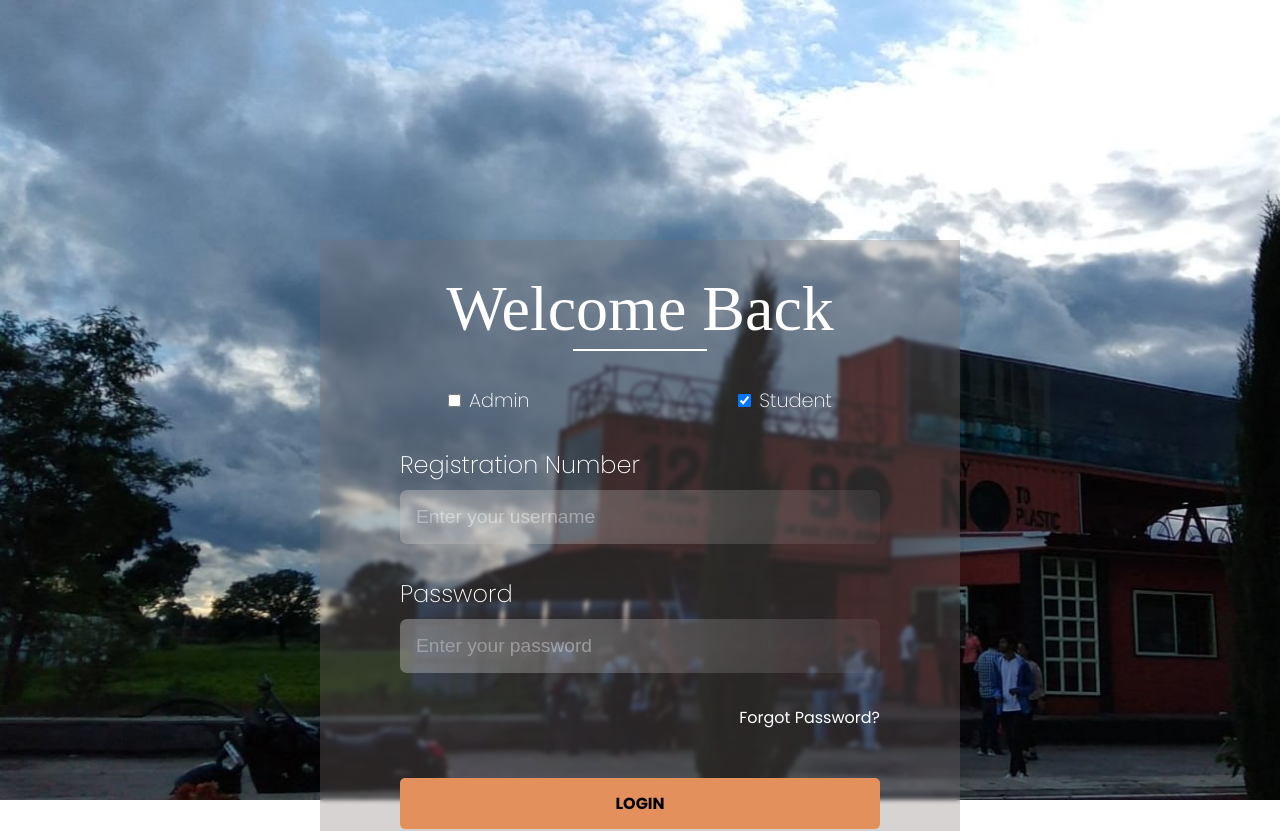
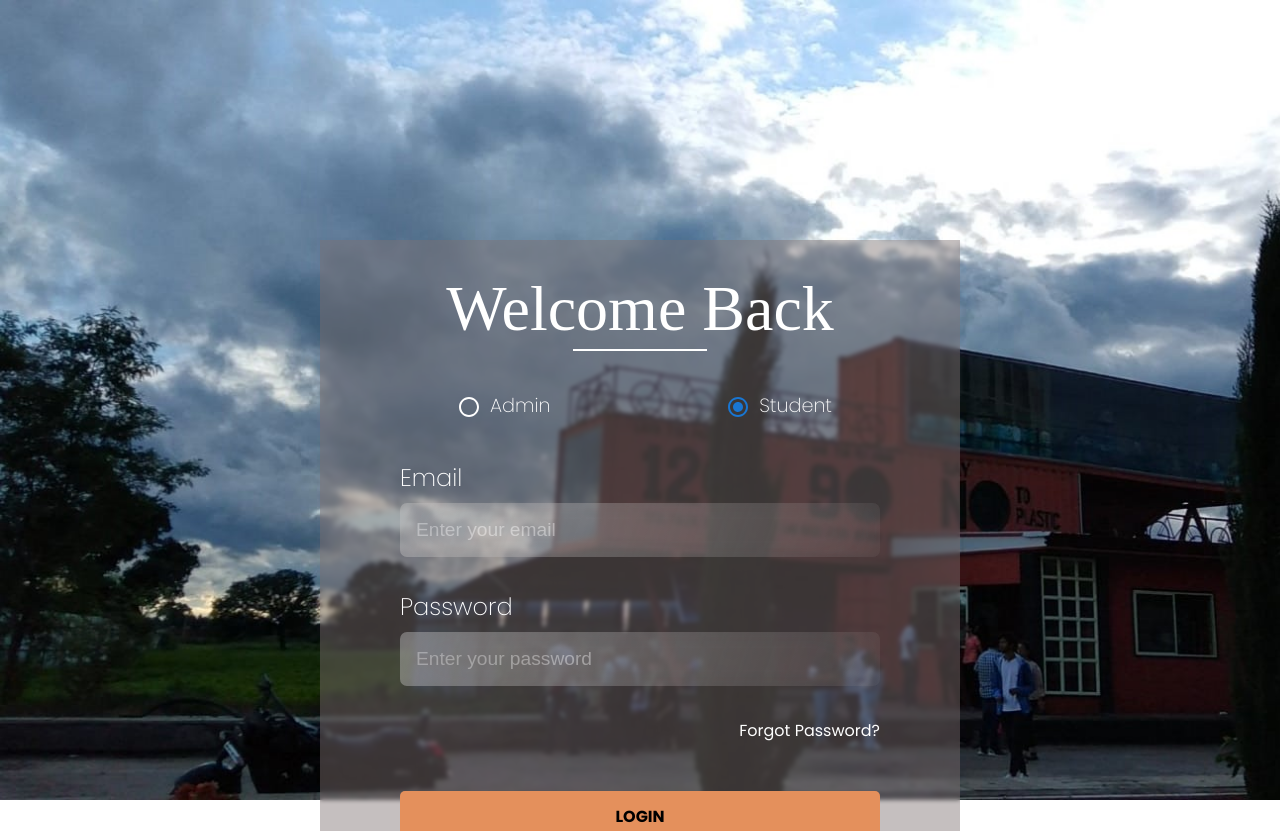
Before and after one commit to nabihaakhann/UnderBelly-Express, a React (Create React App) app in the folder Client/: page / in a window 1280 px wide. Shown: the top 831 px of the page. Built offline with nearby package versions, Linux system fonts and the light colour scheme; a web font is replaced by a local one.

Commit message:
Admin Page added
- Added verfication for checkbox in the RegistrationForm
- Converted checkboxes to radio's on LoginPage for Admin & Student Login

```diff
--- a/Client/src/App.js
+++ b/Client/src/App.js
@@ -1,6 +1,7 @@
 import './index.css';
 import LoginPage from './components/LoginPage/LoginPage';
 import HomePage from './components/HomePage';
+import AdminPage from './components/AdminPage';
 import ErrorPage from './components/ErrorPage';
 
 import {createBrowserRouter, RouterProvider} from 'react-router-dom';
@@ -21,6 +22,10 @@ function App() {
     {
       path: '/:userId/home',
       element: <HomePage />,
+    },
+    {
+      path: '/:adminId/admin',
+      element: <AdminPage />
     }
   ])
 
--- /dev/null
+++ b/Client/src/components/AdminPage.jsx
@@ -0,0 +1,5 @@
+export default function AdminPage(){
+    return (
+        <div>This is the admin page</div>
+    )
+}
--- a/Client/src/components/LoginPage/LoginForm.jsx
+++ b/Client/src/components/LoginPage/LoginForm.jsx
@@ -10,13 +10,14 @@ import {
 
 import { useState } from 'react';
 import { useNavigate } from 'react-router-dom';
+import {Radio} from '@mui/material';
 
 export default function LoginForm({register, setOutput, clearOutput, showOutput}){
     const [loginFormData, setLoginFormData] = useState({
         email: '',
         password: '',
-        user: 'student'
     })
+    const [selectedUserLevel, setSelectedUserLevel] = useState('student');
 
     // For Redirecting to another url
     const navigate = useNavigate();
@@ -30,20 +31,12 @@ export default function LoginForm({register, setOutput, clearOutput, showOutput}
         })
     }
 
-    function addCheckboxValue(id){
-        if(id.indexOf('admin') !== -1){
-            setLoginFormData(prevData => {
-                return {
-                    ...prevData,
-                    user: 'admin'
-                }
-            })
-        }
-    }
-
     function onSubmitLoginForm(){
         console.table(loginFormData);
+        console.log('User level selected: ' + selectedUserLevel);
 
+        if(loginFormData.email.length !== 0 && loginFormData.password.length !== 0){
+            if(selectedUserLevel === 'student'){
                 fetch('/login', {
                     method: 'POST',
                     headers: {'Content-Type': 'application/json'},
@@ -59,6 +52,30 @@ export default function LoginForm({register, setOutput, clearOutput, showOutput}
                         navigate(`/${response.userId}/home`);
                     }
                 })
+            }
+            else{
+                fetch('/login/admin', {
+                    method: 'POST',
+                    headers: {'Content-Type': 'application/json'},
+                    body: JSON.stringify(loginFormData)
+                })
+                .then(response => response.json())
+                .then(response => {
+                    console.log(response);
+                    setOutput(response.responseMessage);
+                    clearOutput();
+
+                    if(response.success){
+                        navigate(`/${response.userId}/admin`)
+                    }
+                })
+            }
+        }
+        else{
+            setOutput('Blank Email or Password Detected');
+            clearOutput();
+        }
+
     }
 
     // Styling objects
@@ -86,20 +103,35 @@ export default function LoginForm({register, setOutput, clearOutput, showOutput}
                 <Divider width='28%' />
 
                 <div style={checkboxWrapper}>
-                    {/* Make elements radio instead of checkbox */}
                     <div>
-                        <input type='checkbox' id='admin-checkbox' className='input-checkbox' onClick={event => addCheckboxValue(event.target.id)}/>
+                        {/* <input type='checkbox' id='admin-checkbox' className='input-checkbox' onClick={event => addCheckboxValue(event.target.id)}/> */}
+                        <Radio
+                            value='admin'
+                            checked={selectedUserLevel === 'admin'}
+                            onChange={(event)=> setSelectedUserLevel(event.target.value)}
+                            sx={{
+                                color: 'white'
+                            }}
+                        />
                         <label for='admin-checkbox' style={{fontWeight: '200'}}>Admin</label>
                     </div>
                     <div>
-                        <input type='checkbox' id='student-checkbox' className='input-checkbox' checked onClick={event => addCheckboxValue(event.target.id)}/>
+                        {/* <input type='checkbox' id='student-checkbox' className='input-checkbox' checked onClick={event => addCheckboxValue(event.target.id)}/> */}
+                        <Radio
+                            value='student'
+                            checked={selectedUserLevel === 'student'}
+                            onChange={(event)=> setSelectedUserLevel(event.target.value)}
+                            sx={{
+                                color: 'white'
+                            }}
+                        />
                         <label for='student-checkbox' style={{fontWeight: '200'}}>Student</label>
                     </div>
                 </div>
 
                 <Input
-                    labelText='Registration Number'
-                    placeholder='Enter your username'
+                    labelText='Email'
+                    placeholder='Enter your email'
                     type='email'
                     name='email'
                     value={loginFormData.email}
--- a/Client/src/components/LoginPage/RegistrationForm.jsx
+++ b/Client/src/components/LoginPage/RegistrationForm.jsx
@@ -8,7 +8,8 @@ export default function RegistrationForm({showOutput, clearOutput, setOutput, lo
         email: '',
         registrationNumber: '',
         password: '',
-        confirmPassword: ''
+        confirmPassword: '',
+        checkboxValue: false
     })
 
     function setFormData(name, value){
@@ -42,7 +43,8 @@ export default function RegistrationForm({showOutput, clearOutput, setOutput, lo
         const   validPassword = registrationFormData.password.length !== 0,
                 samePassword = registrationFormData.password === registrationFormData.confirmPassword,
                 validEmail = emailValidation.test(registrationFormData.email),
-                validRegistrationNumber = checkRegistrationNumber(registrationFormData.registrationNumber);
+                validRegistrationNumber = checkRegistrationNumber(registrationFormData.registrationNumber),
+                isChecked = registrationFormData.checkboxValue === true;
 
         if(!validPassword){
             message = 'Entered Password is Invalid';
@@ -55,6 +57,9 @@ export default function RegistrationForm({showOutput, clearOutput, setOutput, lo
         }
         if(!validRegistrationNumber){
             message = 'Entered Registration Number is incorrect';
+        }
+        if(!isChecked){
+            message = 'Agreement to our terms & policies is mandatory';
         }
 
         if(message.indexOf('Successfully') !== -1){
@@ -122,7 +127,7 @@ export default function RegistrationForm({showOutput, clearOutput, setOutput, lo
                 />
 
                 <div style={{display: 'flex', justifyContent: 'space-between', padding: '0 1rem', gap: '1rem'}}>
-                    <input type='checkbox' style={{display: 'inline-block', marginBottom: '1.3rem'}} />
+                    <input type='checkbox' style={{display: 'inline-block', marginBottom: '1.3rem'}} checked={registrationFormData.checkboxValue} onClick={()=> setFormData('checkboxValue', !registrationFormData.checkboxValue)}/>
                     <p style={{display: 'inline-block'}}>By creating an Account, I agree to the terms and conditions & privacy policy</p>
                 </div>
 
--- a/Client/src/index.css
+++ b/Client/src/index.css
@@ -34,7 +34,7 @@ code {
 }
 
 .card{
-  background: rgba(126, 113, 113, 0.31);
+  background: rgba(126, 113, 113, 0.45);
   backdrop-filter: blur(2px);
   padding: 1.5rem;
   color: #fff;
```
Also changed, not shown: 1 other file (tests, documents, lock files or other folders). Lines whose indentation alone changed are shown as unchanged.
